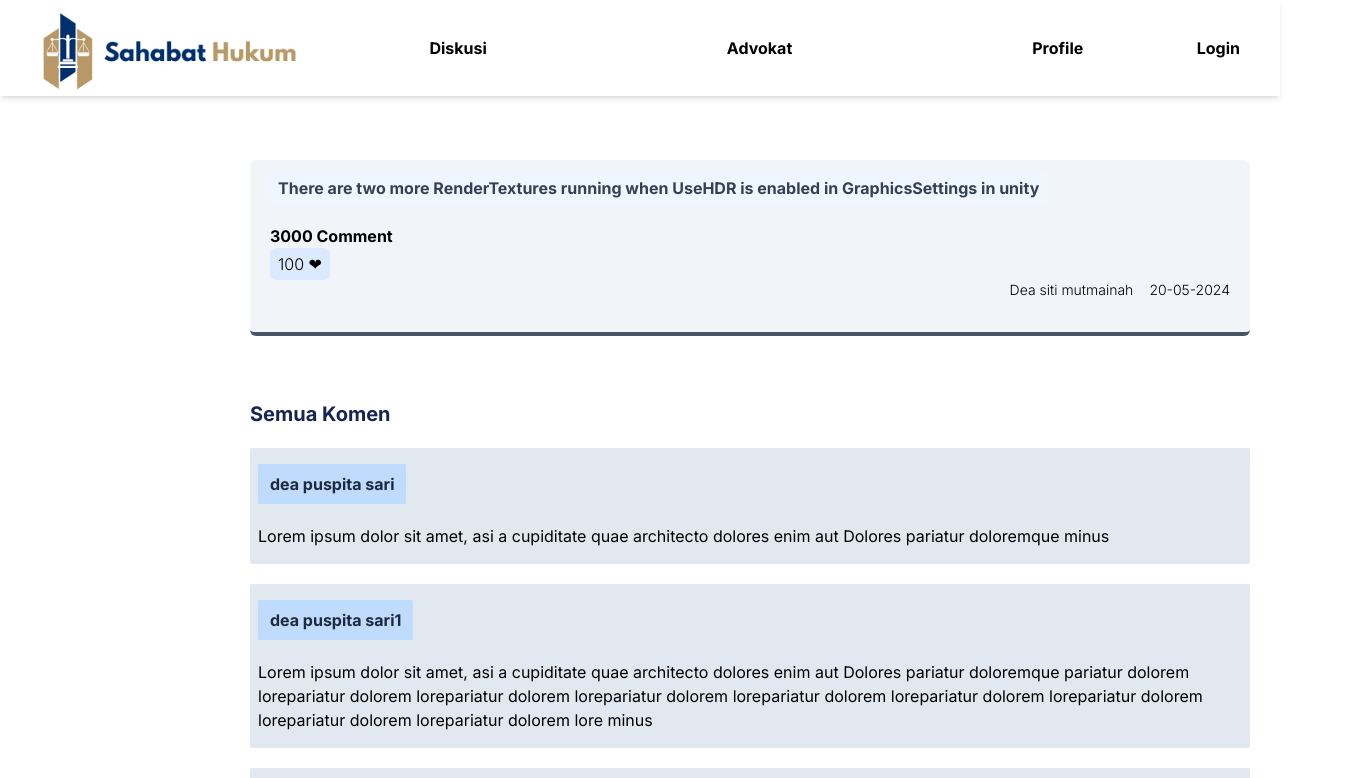
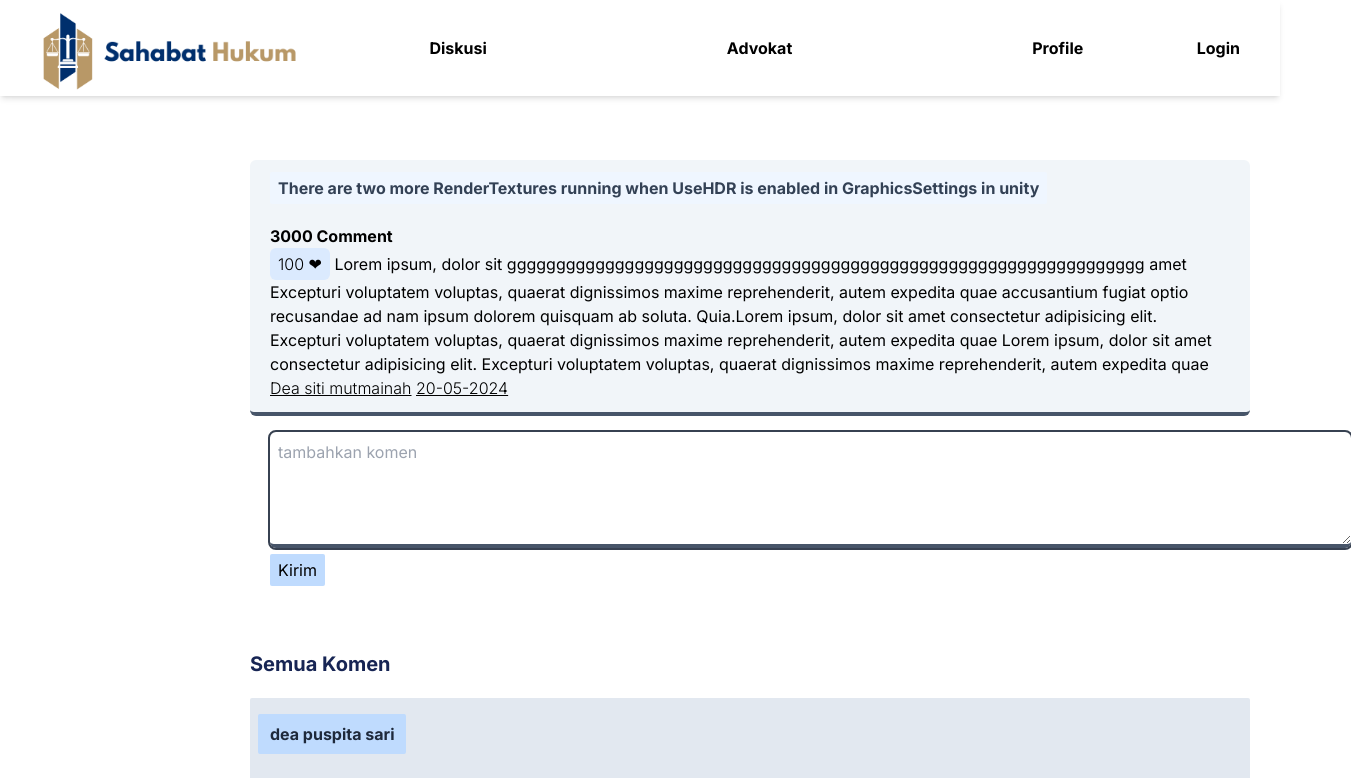
Before and after one commit to sahabat-hukum/app, a Next.js app in the folder our-web/: page /diskusi/1 in a window 1280 px wide. Shown: the top 778 px of the page, 1351 px wide, since content can reach past the window. Built offline with nearby package versions, Linux system fonts and the light colour scheme.

Commit message:
feat : comment

```diff
--- a/our-web/src/app/diskusi/[id]/page.jsx
+++ b/our-web/src/app/diskusi/[id]/page.jsx
@@ -1,3 +1,4 @@
+import Coment from "@/components/coment";
 import Navbar from "@/components/navbar";
 import Link from "next/link";
 import React from "react";
@@ -10,102 +11,106 @@ const page = () => {
         "There are two more RenderTextures running when UseHDR is enabled in GraphicsSettings in unity",
       name: "Dea siti mutmainah",
       vote: "100",
+      content:
+        "Lorem ipsum, dolor sit ggggggggggggggggggggggggggggggggggggggggggggggggggggggggggggggggg amet Excepturi voluptatem voluptas, quaerat dignissimos maxime reprehenderit, autem expedita quae accusantium fugiat optio recusandae ad nam ipsum dolorem quisquam ab soluta. Quia.Lorem ipsum, dolor sit amet consectetur adipisicing elit. Excepturi voluptatem voluptas, quaerat dignissimos maxime reprehenderit, autem expedita quae Lorem ipsum, dolor sit amet consectetur adipisicing elit. Excepturi voluptatem voluptas, quaerat dignissimos maxime reprehenderit, autem expedita quae ",
       createdAt: "20-05-2024",
       jumlahComent: "3000",
       comment: [
         {
           nama: "dea puspita sari",
-          comment:"Lorem ipsum dolor sit amet, asi a cupiditate quae architecto dolores enim aut Dolores pariatur doloremque minus"
+          comment:
+            "Lorem ipsum dolor sit amet, asi a cupiditate quae architecto dolores enim aut Dolores pariatur doloremque minus",
         },
         {
           nama: "dea puspita sari1",
           comment:
-            "Lorem ipsum dolor sit amet, asi a cupiditate quae architecto dolores enim aut Dolores pariatur doloremque pariatur dolorem lorepariatur dolorem lorepariatur dolorem lorepariatur dolorem lorepariatur dolorem lorepariatur dolorem lorepariatur dolorem lorepariatur dolorem lorepariatur dolorem lore minus"
+            "Lorem ipsum dolor sit amet, asi a cupiditate quae architecto dolores enim aut Dolores pariatur doloremque pariatur dolorem lorepariatur dolorem lorepariatur dolorem lorepariatur dolorem lorepariatur dolorem lorepariatur dolorem lorepariatur dolorem lorepariatur dolorem lorepariatur dolorem lore minus",
         },
         {
           nama: "dea puspita sari2",
-          comment:"Lorem ipsum dolor sit amet, asi a cupiditate quae architecto dolores enim aut Dolores pariatur dolorem lore pariatur dolorem lorepariatur dolorem lorepariatur dolorem lorepariatur dolorem lorepariatur dolorem lore pariatur dolorem lorepariatur dolorem lorepariatur dolorem lorepariatur dolorem lorepariatur dolorem lorepariatur dolorem lorepariatur dolorem lorepariatur dolorem lorepariatur dolorem lore",
+          comment:
+            "Lorem ipsum dolor sit amet, asi a cupiditate quae architecto dolores enim aut Dolores pariatur dolorem lore pariatur dolorem lorepariatur dolorem lorepariatur dolorem lorepariatur dolorem lorepariatur dolorem lore pariatur dolorem lorepariatur dolorem lorepariatur dolorem lorepariatur dolorem lorepariatur dolorem lorepariatur dolorem lorepariatur dolorem lorepariatur dolorem lorepariatur dolorem lore",
         },
         {
           nama: "dea puspita sari1",
           comment:
-            "Lorem ipsum dolor sit amet, asi a cupiditate quae architecto dolores enim aut Dolores pariatur doloremque pariatur dolorem lorepariatur dolorem lorepariatur dolorem lorepariatur dolorem lorepariatur dolorem lorepariatur dolorem lorepariatur dolorem lorepariatur dolorem lorepariatur dolorem lore minus"
+            "Lorem ipsum dolor sit amet, asi a cupiditate quae architecto dolores enim aut Dolores pariatur doloremque pariatur dolorem lorepariatur dolorem lorepariatur dolorem lorepariatur dolorem lorepariatur dolorem lorepariatur dolorem lorepariatur dolorem lorepariatur dolorem lorepariatur dolorem lore minus",
         },
         {
           nama: "dea puspita sari1",
           comment:
-            "Lorem ipsum dolor sit amet, asi a cupiditate quae architecto dolores enim aut Dolores pariatur doloremque pariatur dolorem lorepariatur dolorem lorepariatur dolorem lorepariatur dolorem lorepariatur dolorem lorepariatur dolorem lorepariatur dolorem lorepariatur dolorem lorepariatur dolorem lore minus"
+            "Lorem ipsum dolor sit amet, asi a cupiditate quae architecto dolores enim aut Dolores pariatur doloremque pariatur dolorem lorepariatur dolorem lorepariatur dolorem lorepariatur dolorem lorepariatur dolorem lorepariatur dolorem lorepariatur dolorem lorepariatur dolorem lorepariatur dolorem lore minus",
         },
         {
           nama: "dea puspita sari1",
           comment:
-            "Lorem ipsum dolor sit amet, asi a cupiditate quae architecto dolores enim aut Dolores pariatur doloremque pariatur dolorem lorepariatur dolorem lorepariatur dolorem lorepariatur dolorem lorepariatur dolorem lorepariatur dolorem lorepariatur dolorem lorepariatur dolorem lorepariatur dolorem lore minus"
+            "Lorem ipsum dolor sit amet, asi a cupiditate quae architecto dolores enim aut Dolores pariatur doloremque pariatur dolorem lorepariatur dolorem lorepariatur dolorem lorepariatur dolorem lorepariatur dolorem lorepariatur dolorem lorepariatur dolorem lorepariatur dolorem lorepariatur dolorem lore minus",
         },
         {
           nama: "dea puspita sari1",
           comment:
-            "Lorem ipsum dolor sit amet, asi a cupiditate quae architecto dolores enim aut Dolores pariatur doloremque pariatur dolorem lorepariatur dolorem lorepariatur dolorem lorepariatur dolorem lorepariatur dolorem lorepariatur dolorem lorepariatur dolorem lorepariatur dolorem lorepariatur dolorem lore minus"
+            "Lorem ipsum dolor sit amet, asi a cupiditate quae architecto dolores enim aut Dolores pariatur doloremque pariatur dolorem lorepariatur dolorem lorepariatur dolorem lorepariatur dolorem lorepariatur dolorem lorepariatur dolorem lorepariatur dolorem lorepariatur dolorem lorepariatur dolorem lore minus",
         },
         {
           nama: "dea puspita sari1",
           comment:
-            "Lorem ipsum dolor sit amet, asi a cupiditate quae architecto dolores enim aut Dolores pariatur doloremque pariatur dolorem lorepariatur dolorem lorepariatur dolorem lorepariatur dolorem lorepariatur dolorem lorepariatur dolorem lorepariatur dolorem lorepariatur dolorem lorepariatur dolorem lore minus"
+            "Lorem ipsum dolor sit amet, asi a cupiditate quae architecto dolores enim aut Dolores pariatur doloremque pariatur dolorem lorepariatur dolorem lorepariatur dolorem lorepariatur dolorem lorepariatur dolorem lorepariatur dolorem lorepariatur dolorem lorepariatur dolorem lorepariatur dolorem lore minus",
         },
         {
           nama: "dea puspita sari1",
           comment:
-            "Lorem ipsum dolor sit amet, asi a cupiditate quae architecto dolores enim aut Dolores pariatur doloremque pariatur dolorem lorepariatur dolorem lorepariatur dolorem lorepariatur dolorem lorepariatur dolorem lorepariatur dolorem lorepariatur dolorem lorepariatur dolorem lorepariatur dolorem lore minus"
+            "Lorem ipsum dolor sit amet, asi a cupiditate quae architecto dolores enim aut Dolores pariatur doloremque pariatur dolorem lorepariatur dolorem lorepariatur dolorem lorepariatur dolorem lorepariatur dolorem lorepariatur dolorem lorepariatur dolorem lorepariatur dolorem lorepariatur dolorem lore minus",
         },
         {
           nama: "dea puspita sari1",
           comment:
-            "Lorem ipsum dolor sit amet, asi a cupiditate quae architecto dolores enim aut Dolores pariatur doloremque pariatur dolorem lorepariatur dolorem lorepariatur dolorem lorepariatur dolorem lorepariatur dolorem lorepariatur dolorem lorepariatur dolorem lorepariatur dolorem lorepariatur dolorem lore minus"
+            "Lorem ipsum dolor sit amet, asi a cupiditate quae architecto dolores enim aut Dolores pariatur doloremque pariatur dolorem lorepariatur dolorem lorepariatur dolorem lorepariatur dolorem lorepariatur dolorem lorepariatur dolorem lorepariatur dolorem lorepariatur dolorem lorepariatur dolorem lore minus",
         },
         {
           nama: "dea puspita sari1",
           comment:
-            "Lorem ipsum dolor sit amet, asi a cupiditate quae architecto dolores enim aut Dolores pariatur doloremque pariatur dolorem lorepariatur dolorem lorepariatur dolorem lorepariatur dolorem lorepariatur dolorem lorepariatur dolorem lorepariatur dolorem lorepariatur dolorem lorepariatur dolorem lore minus"
+            "Lorem ipsum dolor sit amet, asi a cupiditate quae architecto dolores enim aut Dolores pariatur doloremque pariatur dolorem lorepariatur dolorem lorepariatur dolorem lorepariatur dolorem lorepariatur dolorem lorepariatur dolorem lorepariatur dolorem lorepariatur dolorem lorepariatur dolorem lore minus",
         },
         {
           nama: "dea puspita sari1",
           comment:
-            "Lorem ipsum dolor sit amet, asi a cupiditate quae architecto dolores enim aut Dolores pariatur doloremque pariatur dolorem lorepariatur dolorem lorepariatur dolorem lorepariatur dolorem lorepariatur dolorem lorepariatur dolorem lorepariatur dolorem lorepariatur dolorem lorepariatur dolorem lore minus"
+            "Lorem ipsum dolor sit amet, asi a cupiditate quae architecto dolores enim aut Dolores pariatur doloremque pariatur dolorem lorepariatur dolorem lorepariatur dolorem lorepariatur dolorem lorepariatur dolorem lorepariatur dolorem lorepariatur dolorem lorepariatur dolorem lorepariatur dolorem lore minus",
         },
         {
           nama: "dea puspita sari1",
           comment:
-            "Lorem ipsum dolor sit amet, asi a cupiditate quae architecto dolores enim aut Dolores pariatur doloremque pariatur dolorem lorepariatur dolorem lorepariatur dolorem lorepariatur dolorem lorepariatur dolorem lorepariatur dolorem lorepariatur dolorem lorepariatur dolorem lorepariatur dolorem lore minus"
+            "Lorem ipsum dolor sit amet, asi a cupiditate quae architecto dolores enim aut Dolores pariatur doloremque pariatur dolorem lorepariatur dolorem lorepariatur dolorem lorepariatur dolorem lorepariatur dolorem lorepariatur dolorem lorepariatur dolorem lorepariatur dolorem lorepariatur dolorem lore minus",
         },
         {
           nama: "dea puspita sari1",
           comment:
-            "Lorem ipsum dolor sit amet, asi a cupiditate quae architecto dolores enim aut Dolores pariatur doloremque pariatur dolorem lorepariatur dolorem lorepariatur dolorem lorepariatur dolorem lorepariatur dolorem lorepariatur dolorem lorepariatur dolorem lorepariatur dolorem lorepariatur dolorem lore minus"
+            "Lorem ipsum dolor sit amet, asi a cupiditate quae architecto dolores enim aut Dolores pariatur doloremque pariatur dolorem lorepariatur dolorem lorepariatur dolorem lorepariatur dolorem lorepariatur dolorem lorepariatur dolorem lorepariatur dolorem lorepariatur dolorem lorepariatur dolorem lore minus",
         },
         {
           nama: "dea puspita sari1",
           comment:
-            "Lorem ipsum dolor sit amet, asi a cupiditate quae architecto dolores enim aut Dolores pariatur doloremque pariatur dolorem lorepariatur dolorem lorepariatur dolorem lorepariatur dolorem lorepariatur dolorem lorepariatur dolorem lorepariatur dolorem lorepariatur dolorem lorepariatur dolorem lore minus"
+            "Lorem ipsum dolor sit amet, asi a cupiditate quae architecto dolores enim aut Dolores pariatur doloremque pariatur dolorem lorepariatur dolorem lorepariatur dolorem lorepariatur dolorem lorepariatur dolorem lorepariatur dolorem lorepariatur dolorem lorepariatur dolorem lorepariatur dolorem lore minus",
         },
         {
           nama: "dea puspita sari1",
           comment:
-            "Lorem ipsum dolor sit amet, asi a cupiditate quae architecto dolores enim aut Dolores pariatur doloremque pariatur dolorem lorepariatur dolorem lorepariatur dolorem lorepariatur dolorem lorepariatur dolorem lorepariatur dolorem lorepariatur dolorem lorepariatur dolorem lorepariatur dolorem lore minus"
+            "Lorem ipsum dolo kkkkkkkkkkkkkkkkkkkkkkkkkkkkkkkkkkkkkkkkkkkkkkkkkkkkkkkkkkkkkkkkkkkkkkkkkkkkkkkkkkkkkkkkkkkkkkkkr sit amet, asi a cupiditate quae architecto dolores enim aut Dolores pariatur doloremque pariatur dolorem lorepariatur dolorem lorepariatur dolorem lorepariatur dolorem lorepariatur dolorem lorepariatur dolorem lorepariatur dolorem lorepariatur dolorem lorepariatur dolorem lore minus",
         },
         {
           nama: "dea puspita sari1",
           comment:
-            "Lorem ipsum dolor sit amet, asi a cupiditate quae architecto dolores enim aut Dolores pariatur doloremque pariatur dolorem lorepariatur dolorem lorepariatur dolorem lorepariatur dolorem lorepariatur dolorem lorepariatur dolorem lorepariatur dolorem lorepariatur dolorem lorepariatur dolorem lore minus"
+            "Lorem ipsum dolor sit amet, asi a cupiditate quae architecto dolores enim aut Dolores pariatur doloremque pariatur dolorem lorepariatur dolorem lorepariatur dolorem lorepariatur dolorem lorepariatur dolorem lorepariatur dolorem lorepariatur dolorem lorepariatur dolorem lorepariatur dolorem lore minus",
         },
         {
           nama: "dea puspita sari1",
           comment:
-            "Lorem ipsum dolor sit amet, asi a cupiditate quae architecto dolores enim aut Dolores pariatur doloremque pariatur dolorem lorepariatur dolorem lorepariatur dolorem lorepariatur dolorem lorepariatur dolorem lorepariatur dolorem lorepariatur dolorem lorepariatur dolorem lorepariatur dolorem lore minus"
+            "Lorem ipsum dolor sit amet, asi a cupiditate quae architecto dolores enim aut Dolores pariatur doloremque pariatur dolorem lorepariatur dolorem lorepariatur dolorem lorepariatur dolorem lorepariatur dolorem lorepariatur dolorem lorepariatur dolorem lorepariatur dolorem lorepariatur dolorem lore minus",
         },
         {
           nama: "dea puspita sari1",
           comment:
-            "Lorem ipsum dolor sit amet, asi a cupiditate quae architecto dolores enim aut Dolores pariatur doloremque pariatur dolorem lorepariatur dolorem lorepariatur dolorem lorepariatur dolorem lorepariatur dolorem lorepariatur dolorem lorepariatur dolorem lorepariatur dolorem lorepariatur dolorem lore minus"
-        }
+            "Lorem ipsum dolor sit amet, asi a cupiditate quae architecto dolores enim aut Dolores pariatur doloremque pariatur dolorem lorepariatur dolorem lorepariatur dolorem lorepariatur dolorem lorepariatur dolorem lorepariatur dolorem lorepariatur dolorem lorepariatur dolorem lorepariatur dolorem lore minus",
+        },
       ],
     },
   ];
@@ -116,10 +121,7 @@ const page = () => {
         <Navbar />
       </div>
 
-      <div
-        style={{ marginLeft: 250 }}
-        className=" h-screen mt-3 flex-col "
-      >
+      <div style={{ marginLeft: 250 }} className=" h-screen mt-3 flex-col  ">
         {diskusi.map((item, index) => {
           return (
             <>
@@ -127,9 +129,8 @@ const page = () => {
                 <div
                   key={index}
                   style={{ width: 1000 }}
-                className="  bg-slate-100 border-b-4 border-slate-600 h-44 mt-20 px-5 pt-3 rounded-md sticky top-24   "
+                  className="  bg-slate-100 border-b-4 border-slate-600 h-64 mt-20 px-5 pt-3 rounded-md sticky top-24   "
                 >
-
                   <p className="bg-blue-50 inline-block px-2 py-1 rounded-sm font-bold text-slate-700">
                     {item.title}
                   </p>
@@ -137,38 +138,42 @@ const page = () => {
                   <button className="bg-blue-100 px-2 py-1 rounded-md hover:bg-blue-200">
                     <p className="font-light">{item.vote} ❤</p>
                   </button>
-                <div className="flex gap-4  text-sm justify-end">
-                  <p className="font-light">{item.name}</p>
-                  <p className="font-light">{item.createdAt}</p>
-                </div>
+
+                  <span className="" > {item.content}</span>
+
+                  <span className="font-light"><u>{item.name}</u> <u> {item.createdAt}</u> </span>
+
+
 
                 </div>
-
+                <Coment />
 
                 <div style={{ width: 1000 }} className="">
-
-                <a href="#up"><div  className="mt-16 text-blue-950 text-xl font-bold">
+                  <a href="#up">
+                    <div className="mt-16 text-blue-950 text-xl font-bold">
                       Semua Komen
-                </div></a>
+                    </div>
+                  </a>
 
                   {item.comment.map((item) => {
                     return (
                       <>
                         <div className="px-2 py-4 mt-5 rounded-sm bg-slate-200">
-                        <p className="font-bold bg-blue-200 text-slate-800 px-3 py-2 inline-block rounded-sm">{item.nama}</p>
+                          <p className="font-bold bg-blue-200 text-slate-800 px-3 py-2 inline-block rounded-sm">
+                            {item.nama}
+                          </p>
                           <p className="mt-5">{item.comment}</p>
                         </div>
-
+                      </>
+                    );
+                  })}
+                </div>
+              </div>
             </>
           );
         })}
       </div>
 
-              </div>
-            </>
-          );
-        })}
-      </div>
     </>
   );
 };
--- a/our-web/src/app/diskusi/page.jsx
+++ b/our-web/src/app/diskusi/page.jsx
@@ -116,9 +116,9 @@ const page = () => {
           <h1 className="font-bold text-4xl text-blue-950 mr-32">
             Pertanyaan paling populer
           </h1>
-          <div className=" flex justify-start ml-40 mt-5 text-white">
-         <Link href="/addQuestion"> <button className=" bg-blue-950 px-3 py-2 rounded-md">Tambah Pertanyaan</button></Link>
-          </div>
+         <Link href="/addQuestion"> <div className=" flex justify-start ml-40 mt-5 text-white">
+          <button className=" bg-blue-950 px-3 py-2 rounded-md">Tambaha Pertanyaan</button>
+          </div></Link>
         </div>
 
         <div style={{ marginLeft: 460 }} className="  h-screen mt-3 pt-36 flex-col ">
--- /dev/null
+++ b/our-web/src/components/coment.jsx
@@ -0,0 +1,20 @@
+import React from 'react'
+
+const Coment = () => {
+
+  return (
+    <div id='#up' className='mt-4'>
+        <form className='' action="">
+            <div>
+        <textarea placeholder='tambahkan komen' className=' p-2 outline outline-2 outline-gray-700 rounded-md border-b-4 border-slate-600 ml-5'  name="" rows="4" cols="105" id="">
+        </textarea>
+        </div>
+        <div>
+        <button type='submit' className='ml-5 bg-blue-200 hover:bg-blue-300 rounded-sm px-2 py-1'>Kirim</button>
+        </div>
+        </form>
+        </div>
+  )
+}
+
+export default Coment
```
Lines whose indentation alone changed are shown as unchanged.
